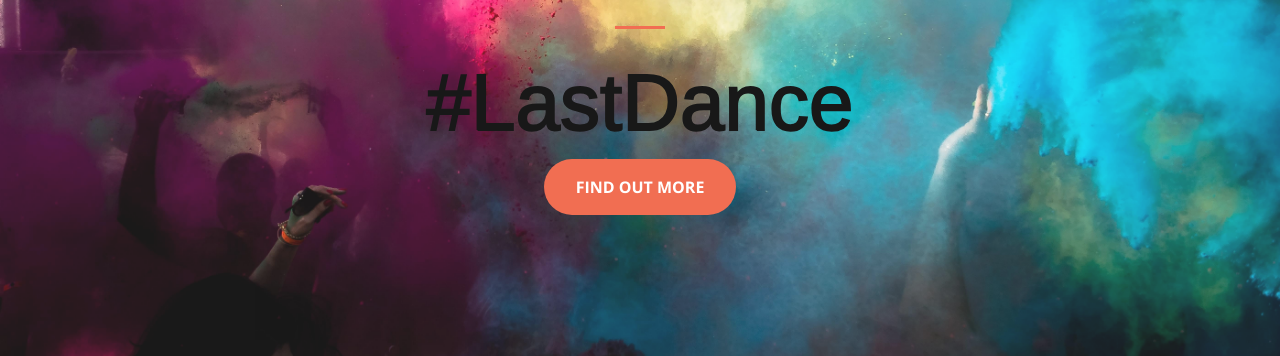
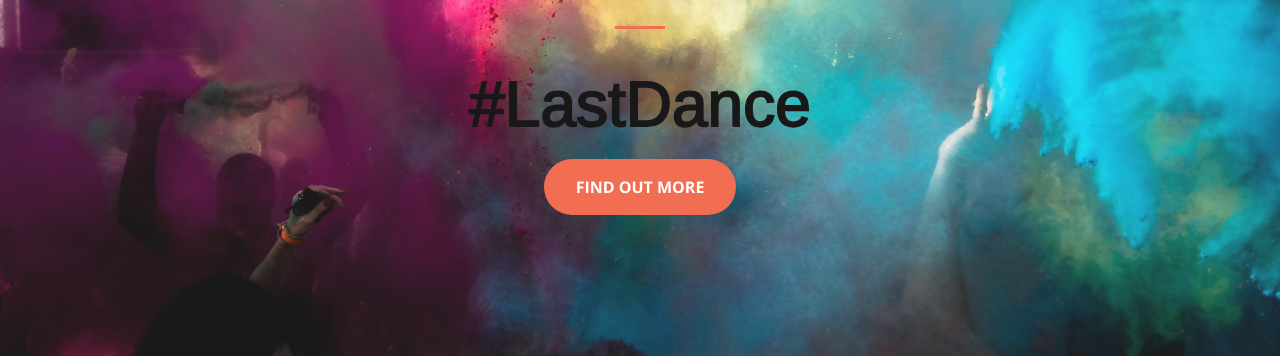
Before and after one commit to Patronus2000/Patronus2000.github.io, a plain HTML site: page index.html in a window 1280 px wide. Shown: the part 423-779 px from the top of the page. Drawn offline with nearby package versions, Linux system fonts and the light colour scheme; some packages are replaced by stand-ins of ours; a script that the page names is missing.

Commit message:
Update main.css

```diff
--- a/assets/css/main.css
+++ b/assets/css/main.css
@@ -3,7 +3,7 @@
   stroke-dasharray: 500;
   stroke-dashoffset: 500;
   animation: dash 5s linear forwards, filling 5s ease-in forwards;
-  font-size: 80px;
+  font-size: 8vh;
 }
 
 .text-line text {
```
